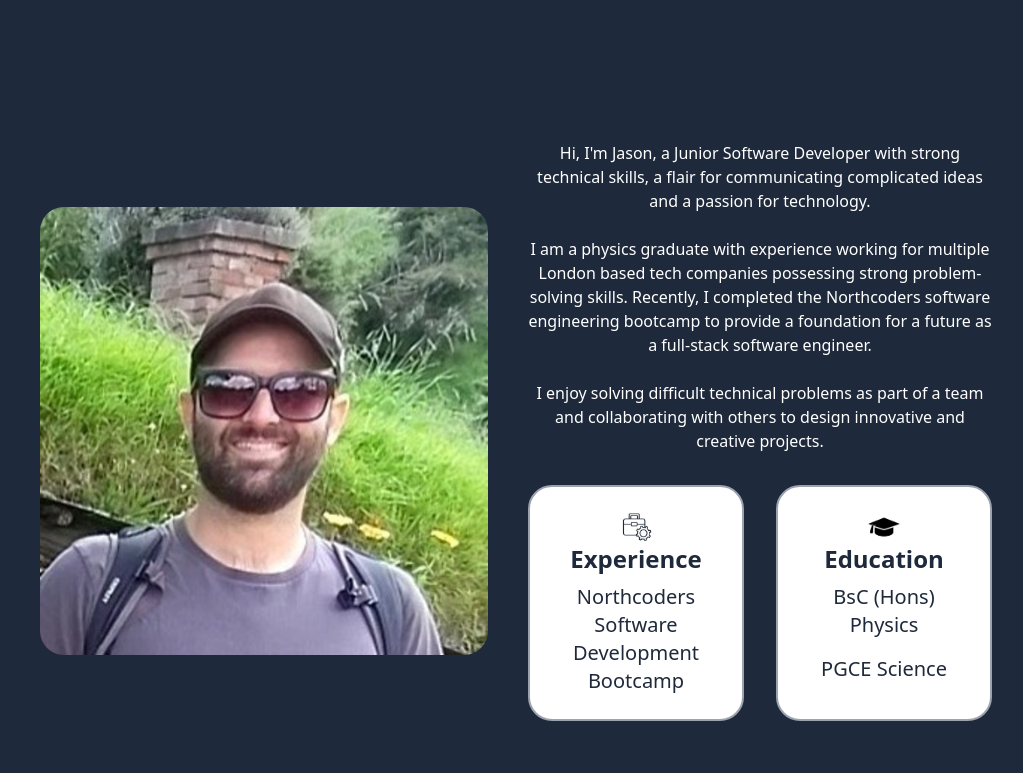
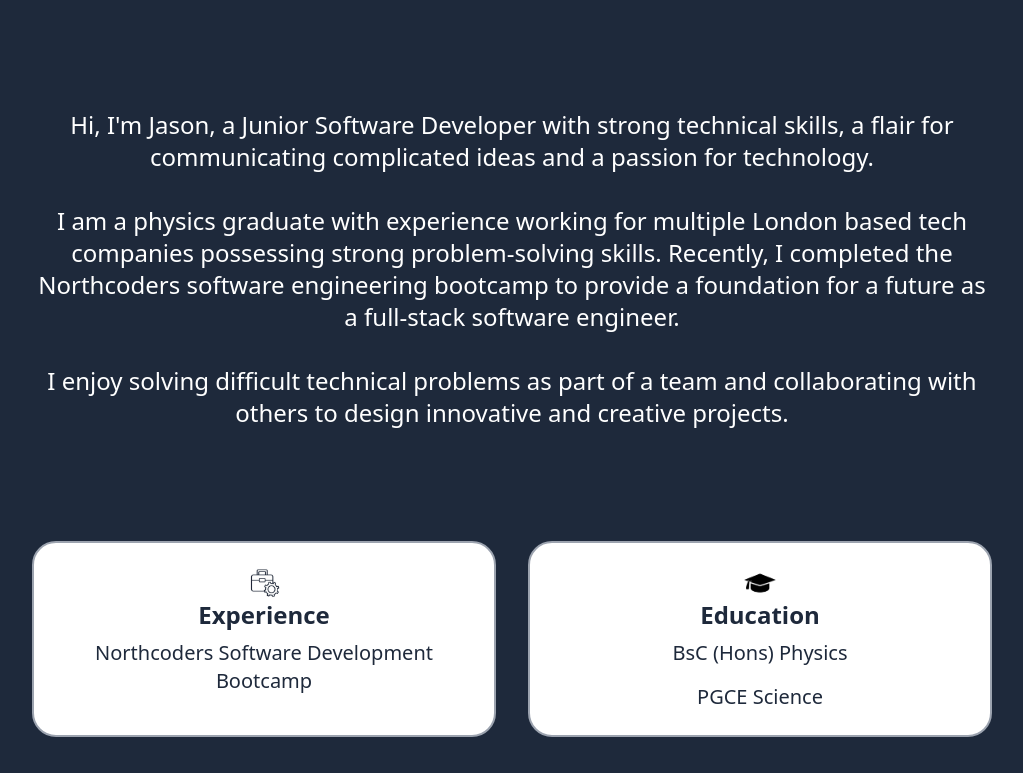
Before and after one commit to Ovenator27/PorfolioWebsite, a website: page index.html in a window 1280 px wide. Shown: the part 987-1760 px from the top of the page, without its empty margins (128-1151 px from the left). Drawn offline with nearby package versions, Linux system fonts and the light colour scheme.

Commit message:
Remove picture from about section and change text size on large

```diff
--- a/index.html
+++ b/index.html
@@ -134,19 +134,11 @@
       <p class="text-center font-light text-xl mb-1 text-gray-400">
         Get To Know More
       </p>
-      <h2 class="text-5xl sm:text-7xl text-center text-nowrap mb-12">
+      <h2 class="text-5xl sm:text-7xl text-center text-nowrap mb-12 lg:mb-28">
         About Me
       </h2>
-      <div class="grid lg:grid-cols-2 gap-8 lg:mt-36">
-        <div class="flex justify-center content-center">
-          <img
-            class="rounded-3xl w-[28rem] object-fit my-auto mx-0"
-            src="./assets/about-me-pic.jpeg"
-            alt="Profile picture"
-          />
-        </div>
         <div class="justify-center flex flex-col gap-8">
-          <div class="text-center">
+          <div class="text-center lg:mb-20 lg:text-2xl">
             <p>
               Hi, I'm Jason, a Junior Software Developer with strong technical
               skills, a flair for communicating complicated ideas and a passion
@@ -193,7 +185,6 @@
             </div>
           </div>
         </div>
-      </div>
     </section>
     <section id="experience" class="mx-16 md:mx-40">
       <p class="text-center font-light text-xl mb-1 text-gray-400">
```
Also changed, not shown: output.css.
